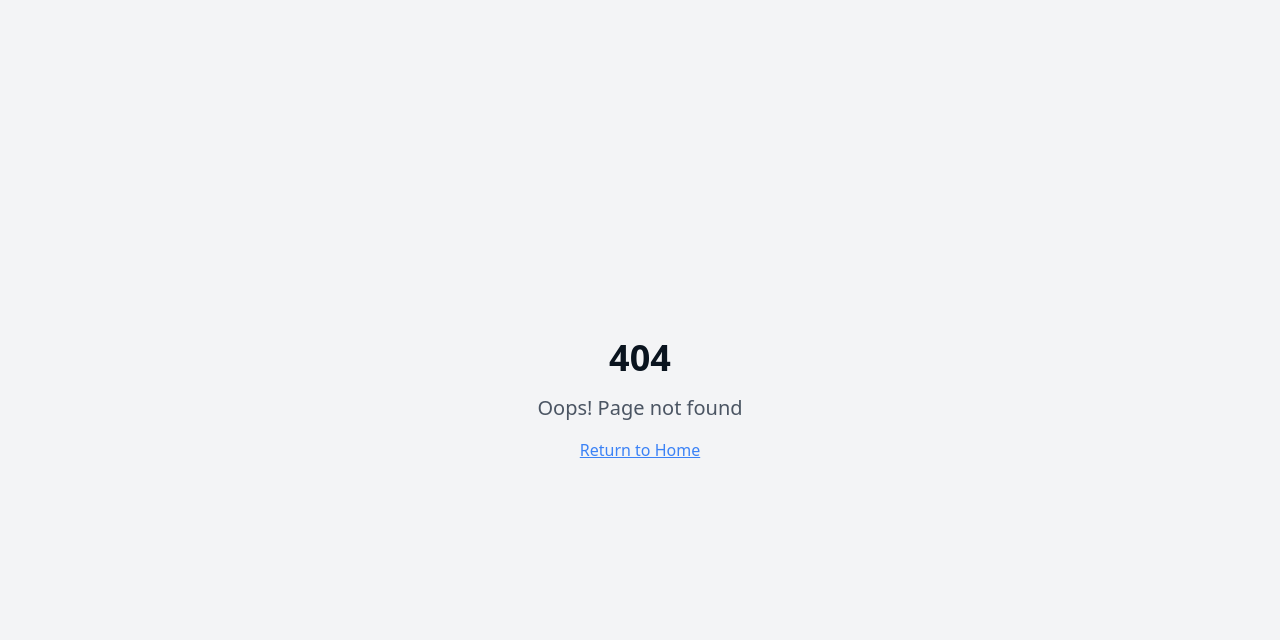
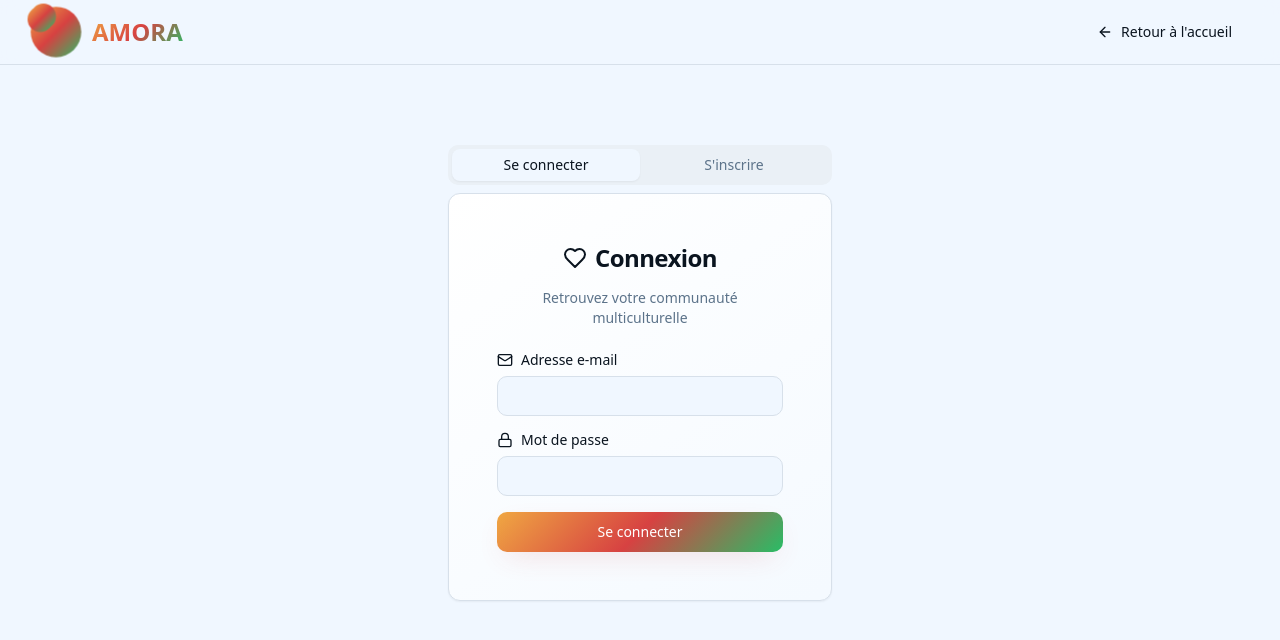
Before and after one commit to QueGo-queb/amora-heartbeat, a React (Vite) app: page /auth in a window 1280 px wide. Before the commit this address had no page. Shown: the top 640 px of the page. Built offline with nearby package versions, Linux system fonts and the light colour scheme.

Commit message:
Fix: Connect all buttons to routes
Verify all buttons in the codebase and ensure they are connected to their respective routes. This includes fixing any non-functional buttons and linking them to the appropriate navigation paths.

```diff
--- a/src/App.tsx
+++ b/src/App.tsx
@@ -4,6 +4,7 @@ import { TooltipProvider } from "@/components/ui/tooltip";
 import { QueryClient, QueryClientProvider } from "@tanstack/react-query";
 import { BrowserRouter, Routes, Route } from "react-router-dom";
 import Index from "./pages/Index";
+import Auth from "./pages/Auth";
 import NotFound from "./pages/NotFound";
 
 const queryClient = new QueryClient();
@@ -16,6 +17,7 @@ const App = () => (
       <BrowserRouter>
         <Routes>
           <Route path="/" element={<Index />} />
+          <Route path="/auth" element={<Auth />} />
           {/* ADD ALL CUSTOM ROUTES ABOVE THE CATCH-ALL "*" ROUTE */}
           <Route path="*" element={<NotFound />} />
         </Routes>
--- /dev/null
+++ b/src/pages/Auth.tsx
@@ -0,0 +1,116 @@
+import { useState } from "react";
+import { Heart, Mail, Lock, ArrowLeft } from "lucide-react";
+import { Link } from "react-router-dom";
+import { Button } from "@/components/ui/button";
+import { Input } from "@/components/ui/input";
+import { Label } from "@/components/ui/label";
+import { Card, CardContent, CardDescription, CardHeader, CardTitle } from "@/components/ui/card";
+import { Tabs, TabsContent, TabsList, TabsTrigger } from "@/components/ui/tabs";
+import { SignupForm } from "@/components/ui/signup-form";
+
+const Auth = () => {
+  const [loginData, setLoginData] = useState({
+    email: "",
+    password: ""
+  });
+
+  const handleLogin = (e: React.FormEvent) => {
+    e.preventDefault();
+    // TODO: Implement login functionality
+    console.log("Login attempt:", loginData);
+  };
+
+  const handleInputChange = (field: string, value: string) => {
+    setLoginData(prev => ({ ...prev, [field]: value }));
+  };
+
+  return (
+    <div className="min-h-screen bg-background">
+      {/* Header */}
+      <header className="sticky top-0 z-50 w-full border-b bg-background/95 backdrop-blur supports-[backdrop-filter]:bg-background/60">
+        <div className="container flex h-16 items-center justify-between">
+          <Link to="/" className="flex items-center gap-3">
+            <div className="heart-logo">
+              <div className="heart-shape" />
+            </div>
+            <span className="text-2xl font-bold gradient-text">AMORA</span>
+          </Link>
+          <Link to="/">
+            <Button variant="ghost" className="flex items-center gap-2">
+              <ArrowLeft className="w-4 h-4" />
+              Retour à l'accueil
+            </Button>
+          </Link>
+        </div>
+      </header>
+
+      {/* Auth Content */}
+      <section className="py-20 px-4">
+        <div className="container mx-auto max-w-md">
+          <Tabs defaultValue="login" className="w-full">
+            <TabsList className="grid w-full grid-cols-2">
+              <TabsTrigger value="login">Se connecter</TabsTrigger>
+              <TabsTrigger value="signup">S'inscrire</TabsTrigger>
+            </TabsList>
+
+            <TabsContent value="login">
+              <Card className="culture-card">
+                <CardHeader className="text-center">
+                  <div className="flex items-center justify-center gap-2 mb-2">
+                    <Heart className="w-6 h-6 text-heart-red" />
+                    <CardTitle className="text-2xl">Connexion</CardTitle>
+                  </div>
+                  <CardDescription>
+                    Retrouvez votre communauté multiculturelle
+                  </CardDescription>
+                </CardHeader>
+
+                <CardContent>
+                  <form onSubmit={handleLogin} className="space-y-4">
+                    <div className="space-y-2">
+                      <Label htmlFor="email" className="flex items-center gap-2">
+                        <Mail className="w-4 h-4" />
+                        Adresse e-mail
+                      </Label>
+                      <Input
+                        id="email"
+                        type="email"
+                        value={loginData.email}
+                        onChange={(e) => handleInputChange("email", e.target.value)}
+                        required
+                      />
+                    </div>
+
+                    <div className="space-y-2">
+                      <Label htmlFor="password" className="flex items-center gap-2">
+                        <Lock className="w-4 h-4" />
+                        Mot de passe
+                      </Label>
+                      <Input
+                        id="password"
+                        type="password"
+                        value={loginData.password}
+                        onChange={(e) => handleInputChange("password", e.target.value)}
+                        required
+                      />
+                    </div>
+
+                    <Button type="submit" className="btn-hero w-full">
+                      Se connecter
+                    </Button>
+                  </form>
+                </CardContent>
+              </Card>
+            </TabsContent>
+
+            <TabsContent value="signup">
+              <SignupForm language="fr" />
+            </TabsContent>
+          </Tabs>
+        </div>
+      </section>
+    </div>
+  );
+};
+
+export default Auth;
--- a/src/pages/Index.tsx
+++ b/src/pages/Index.tsx
@@ -1,5 +1,6 @@
 import { useState } from "react";
 import { Heart, Users, MessageCircle, ArrowRight, Sparkles, Shield, Award } from "lucide-react";
+import { Link } from "react-router-dom";
 import { Button } from "@/components/ui/button";
 import { Card, CardContent } from "@/components/ui/card";
 import { Dialog, DialogContent, DialogTrigger } from "@/components/ui/dialog";
@@ -137,8 +138,8 @@ const Index = () => {
             <span className="text-2xl font-bold gradient-text">AMORA</span>
           </div>
           <div className="flex items-center gap-4">
-            <Button variant="outline" className="hidden sm:inline-flex">
-              {t.login}
+            <Button variant="outline" className="hidden sm:inline-flex" asChild>
+              <Link to="/auth">{t.login}</Link>
             </Button>
             <LanguageSelector
               selectedLanguage={selectedLanguage}
```
